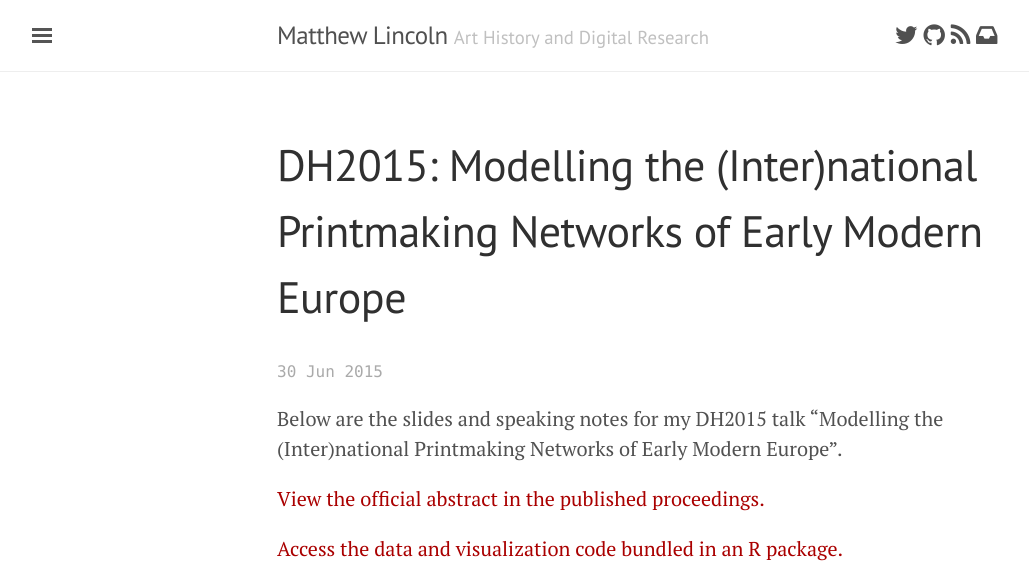
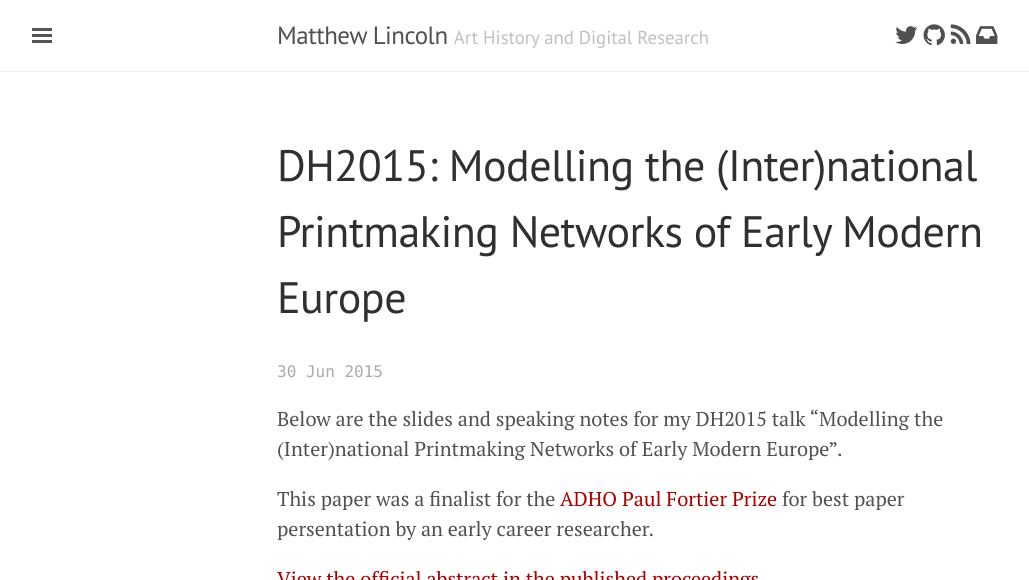
Before and after one commit to mdlincoln/mdlincoln.github.io, a Jekyll site: the page built from _posts/2015-06-30-dh2015-modelling-the-international-printmaking-networks-of-early-modern-europe.md, in a window 1280 px wide and 900 px high, cut to the strip 0-580 px from the top of the window. Shown: the whole strip, without its empty margins (3-1032 px from the left). Built offline with Jekyll 4.4.1, drawn with Linux system fonts in a browser that asks for light colours; nearby versions of some CDN libraries; comment, search, counter and statistics services are not loaded.

Commit message:
Fortier prize finalist

```diff
--- a/_posts/2015-06-30-dh2015-modelling-the-international-printmaking-networks-of-early-modern-europe.md
+++ b/_posts/2015-06-30-dh2015-modelling-the-international-printmaking-networks-of-early-modern-europe.md
@@ -15,6 +15,8 @@ redirect_from:
 ---
 
 Below are the slides and speaking notes for my DH2015 talk "Modelling the (Inter)national Printmaking Networks of Early Modern Europe".
+
+This paper was a finalist for the [ADHO Paul Fortier Prize](http://adho.org/awards/paul-fortier-prize) for best paper persentation by an early career researcher.
 
 [View the official abstract in the published proceedings.](http://dh2015.org/abstracts/xml/LINCOLN_Matthew_Modelling_the__Inter_National_Pri/LINCOLN_Matthew_Modelling_the__Inter_National_Printmaki.html)
 
```
